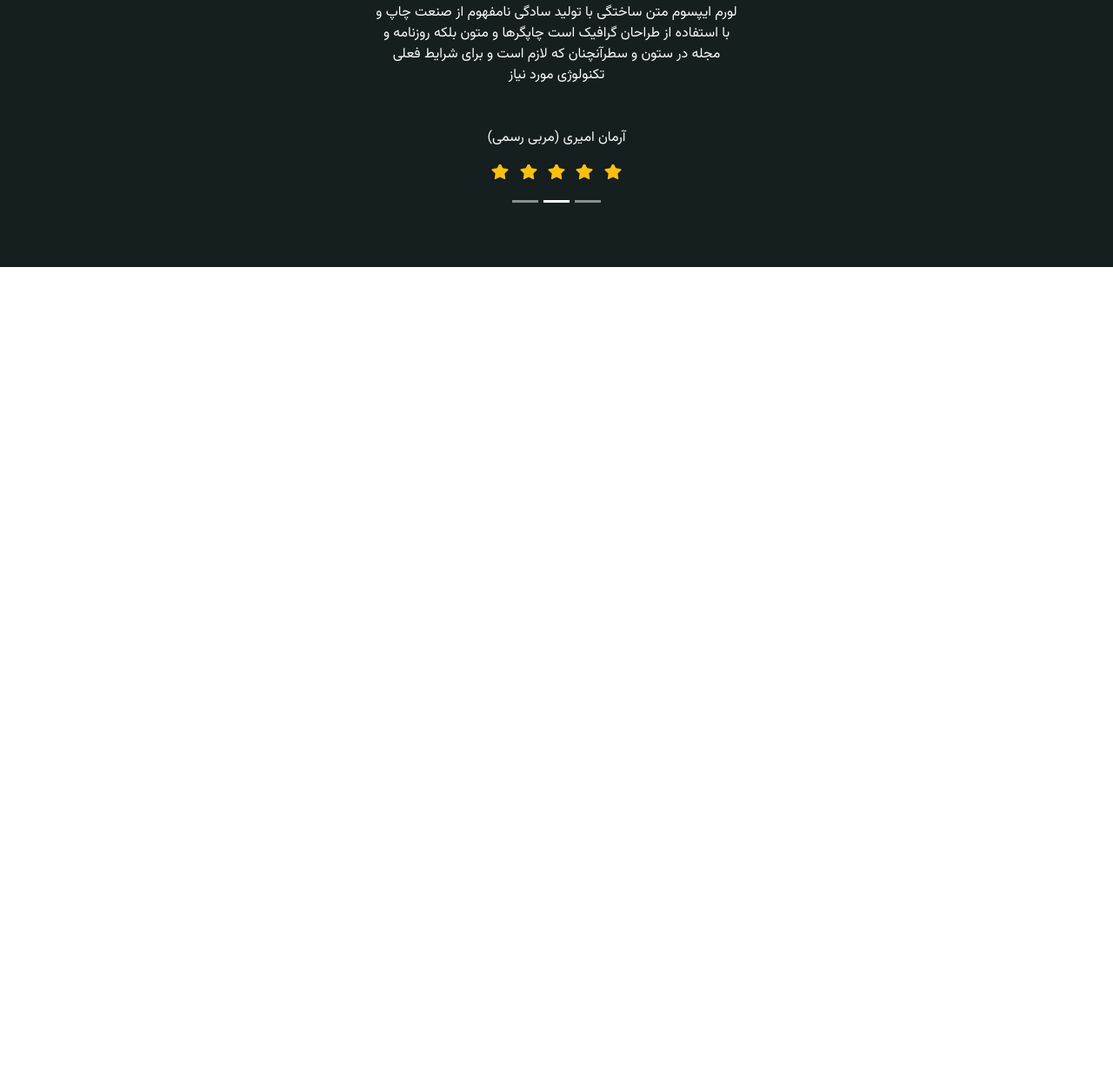
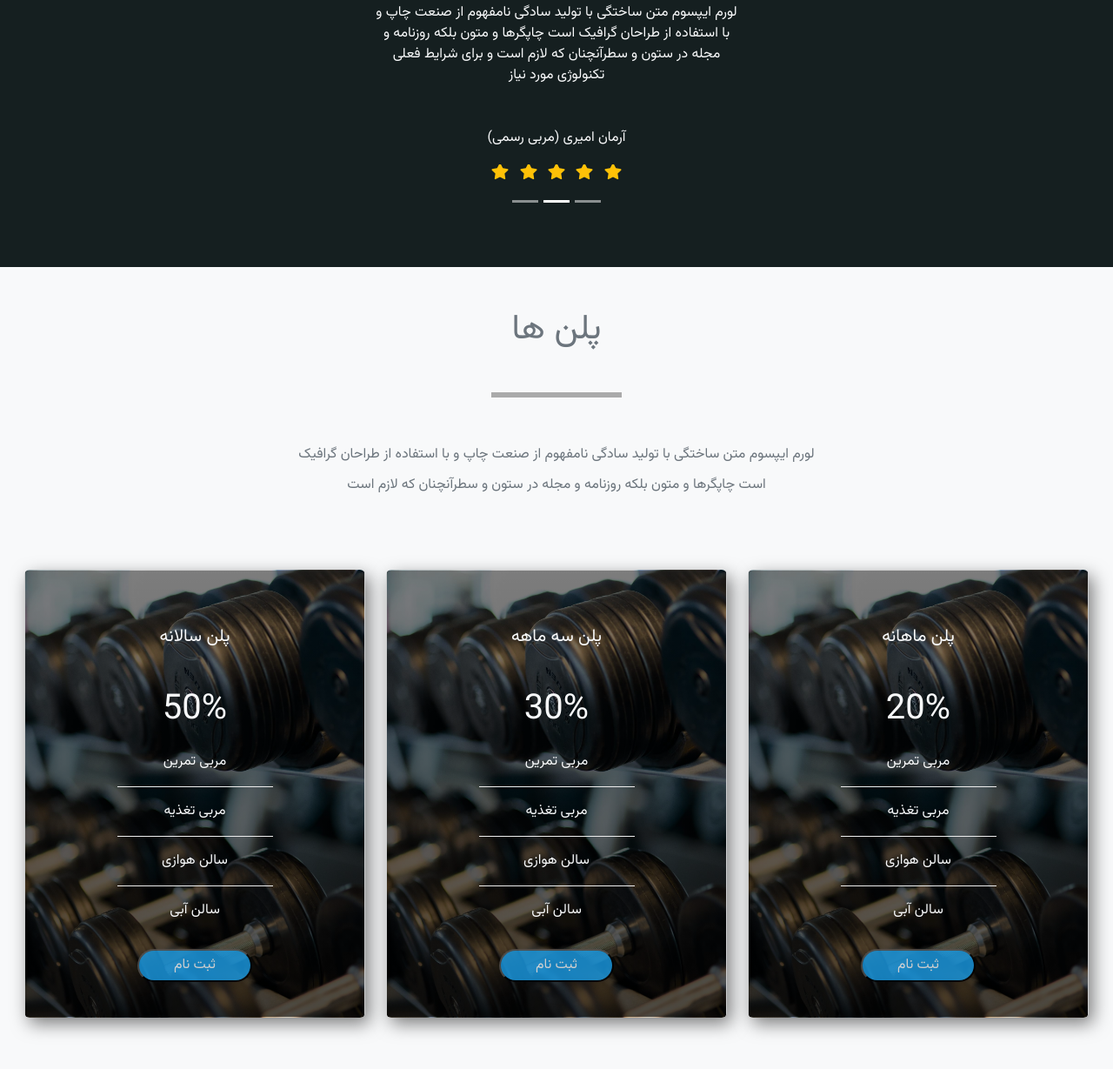
Before and after one commit to amir-jm/gym-project, a website: page index.html in a window 1280 px wide. Shown: the part 4967-6196 px from the top of the page at 87% size. Before the commit the page ends 5274 px from the top, so only its background shows below. Drawn offline with nearby package versions, Linux system fonts and the light colour scheme.

Commit message:
create membership section

```diff
--- a/index.html
+++ b/index.html
@@ -176,7 +176,7 @@
     <!-- ..............trainers.......................   -->
     <section class="py-5 trainers">
         <div class="container-fluid">
-             <!-- ............tittle..............  -->
+            <!-- ............tittle..............  -->
             <div class="row justify-content-center">
                 <div class="col-xl-6 col-lg-8 col-md-10 text-light text-center">
                     <h1>مربی ها</h1>
@@ -251,7 +251,68 @@
         </div>
     </section>
     <!-- ..............end of trainers.......................   -->
-
+    <!-- ................membership....................  -->
+    <section class="membership bg-light py-5">
+        <div class="container-fluid">
+            <!-- ............tittle..............  -->
+            <div class="row justify-content-center mb-5">
+                <div class="col-xl-6 col-lg-8 col-md-10 text-secondary text-center">
+                    <h1>پلن ها</h1>
+                    <div class="underline2 my-5"></div>
+                    <p class="lh-2">لورم ایپسوم متن ساختگی با تولید سادگی نامفهوم از صنعت چاپ و با استفاده از طراحان گرافیک است چاپگرها و متون بلکه روزنامه و مجله در ستون و سطرآنچنان که لازم است</p>
+                </div>
+            </div>
+            <!-- ............end of tittle..............  -->
+            <div class="row p-3">
+                <div class="col-lg-4 col-md-6 mb-3 card1">
+                    <div class="card">
+                        <div class="card-body text-center text-light">
+                            <h5 class="my-5">پلن ماهانه</h5>
+                            <h1>20%</h1>
+                            <ul class="list-unstyled">
+                                <li class="card-list-item py-3">مربی تمرین</li>
+                                <li class="card-list-item py-3">مربی تغذیه</li>
+                                <li class="card-list-item py-3">سالن هوازی</li>
+                                <li class="card-list-item py-3 border-0">سالن آبی</li>
+                            </ul>
+                            <button class="submit-btn text-light mb-4" type="button">ثبت نام</button>
+                        </div>
+                    </div>
+                </div>
+                <div class="col-lg-4 col-md-6 mb-3 card2">
+                    <div class="card">
+                        <div class="card-body text-center text-light">
+                            <h5 class="my-5">پلن سه ماهه</h5>
+                            <h1>30%</h1>
+                            <ul class="list-unstyled">
+                                <li class="card-list-item py-3">مربی تمرین</li>
+                                <li class="card-list-item py-3">مربی تغذیه</li>
+                                <li class="card-list-item py-3">سالن هوازی</li>
+                                <li class="card-list-item py-3 border-0">سالن آبی</li>
+                            </ul>
+                            <button class="submit-btn text-light mb-4" type="button">ثبت نام</button>
+                        </div>
+                    </div>
+                </div>
+                <div class="col-lg-4 col-md-6 mb-3 card3">
+                    <div class="card">
+                        <div class="card-body text-center text-light">
+                            <h5 class="my-5">پلن سالانه</h5>
+                            <h1>50%</h1>
+                            <ul class="list-unstyled">
+                                <li class="card-list-item py-3">مربی تمرین</li>
+                                <li class="card-list-item py-3">مربی تغذیه</li>
+                                <li class="card-list-item py-3">سالن هوازی</li>
+                                <li class="card-list-item py-3 border-0">سالن آبی</li>
+                            </ul>
+                            <button class="submit-btn text-light mb-4" type="button">ثبت نام</button>
+                        </div>
+                    </div>
+                </div>
+            </div>
+        </div>
+    </section>
+    <!-- ................end of membership....................  -->
 
 
     <script src="./node_modules/bootstrap/dist/js/bootstrap.bundle.min.js"></script>
--- a/main.js
+++ b/main.js
@@ -2,6 +2,9 @@ let navButton = document.querySelector('.nav-button');
 let navbar = document.querySelector('.myNav')
 const rightAnim = document.querySelector('#right-anim')
 const leftAnim = document.querySelector('#left-anim')
+const card1 = document.querySelector('.card1')
+const card2 = document.querySelector('.card2')
+const card3 = document.querySelector('.card3')
 
 navButton.addEventListener('click',function(){
     navButton.classList.toggle('change')
@@ -51,3 +54,16 @@ document.querySelectorAll('.category-link').forEach(item =>{
     },false)
 })
 /////////////end of gallery///////////////////
+///////////////membership////////////////
+window.addEventListener('scroll',()=>{
+    let position = this.scrollY
+    if(position >= 4800){
+        card1.classList.add('move-right')
+        card2.classList.add('move-bottom')
+        card3.classList.add('move-left')
+    }else{
+        card1.classList.remove('move-right')
+        card2.classList.remove('move-bottom')
+        card3.classList.remove('move-left')
+    }
+},false)
--- a/style.css
+++ b/style.css
@@ -170,3 +170,71 @@ header{
     border-radius: 50%;
 }
 /* ..............end of trainers.....................  */
+/* ..................membership...................  */
+.membership .card-list-item{
+    border-bottom: 1px solid #eee;
+    width: 50%;
+    margin: auto;
+}
+.membership .card{
+    background: linear-gradient(rgba(0,0,0,0.5),rgba(0,0,0,0.7)),url(./images/membership.jpg);
+    background-position: center;
+    background-size: cover;
+    background-repeat: no-repeat;
+    box-shadow: 5px 7px 20px rgba(0, 0, 0, 0.5);
+}
+.membership .submit-btn{
+    background-color: #199ce7;
+    border-radius: 20px;
+    padding: 5px 40px;
+    opacity: 0.8;
+    transition: transform 0.5s ,opacity 0.5s;
+}
+.membership .submit-btn:hover{
+    transform: translateY(-2px);
+    opacity: 1;
+}
+.move-right{
+    animation-name: move-right;
+    animation-duration: 2s;
+}
+.move-left{
+    animation-name: move-left;
+    animation-duration: 2s;
+}
+.move-bottom{
+    animation-name: move-bottom;
+    animation-duration: 2s;
+}
+
+@keyframes move-right {
+    0%{
+        transform: translateX(50px);
+        opacity: 0;
+    }
+    100%{
+        transform: translateX(0);
+        opacity: 1;
+    }
+}
+@keyframes move-left {
+    0%{
+        transform: translateX(-50px);
+        opacity: 0;
+    }
+    100%{
+        transform: translateX(0);
+        opacity: 1;
+    }
+}
+@keyframes move-bottom {
+    0%{
+        transform: translateY(50px);
+        opacity: 0;
+    }
+    100%{
+        transform: translateY(0);
+        opacity: 1;
+    }
+}
+/* ..................end of membership...................  */
```
